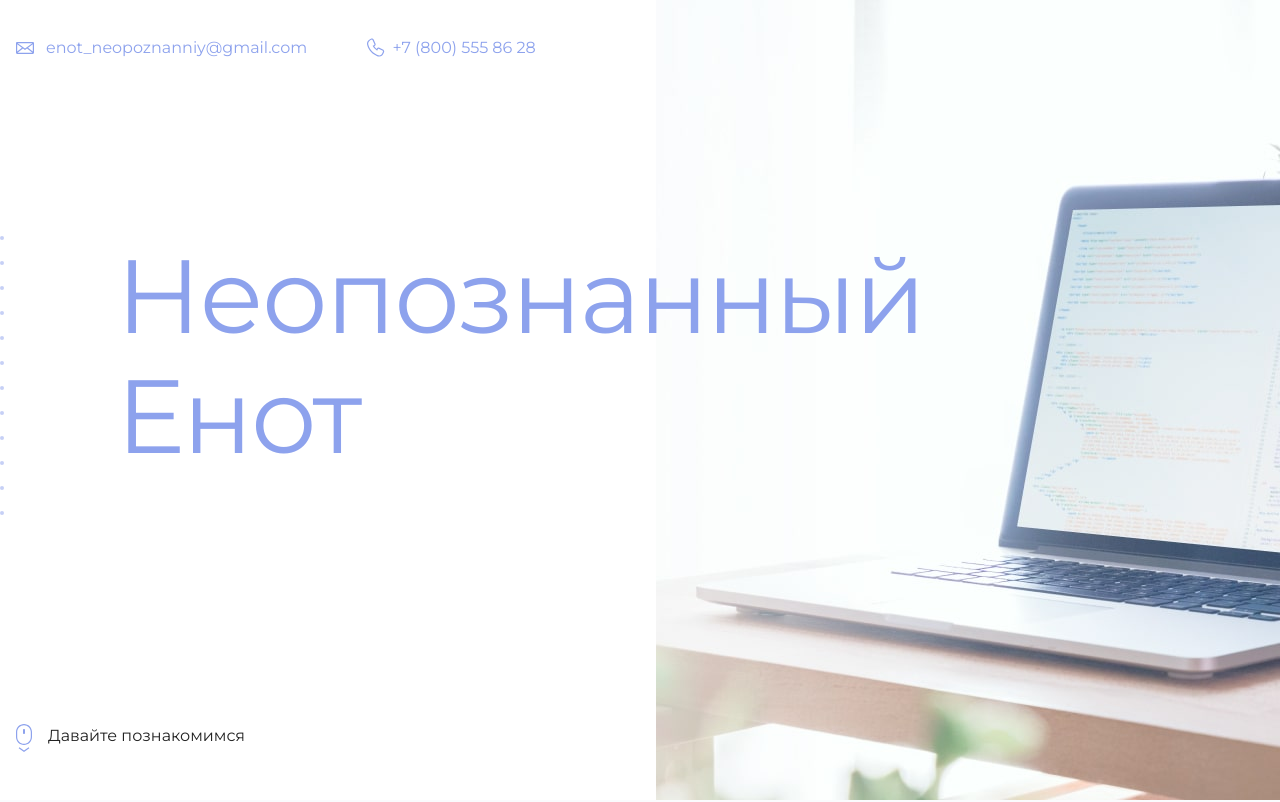
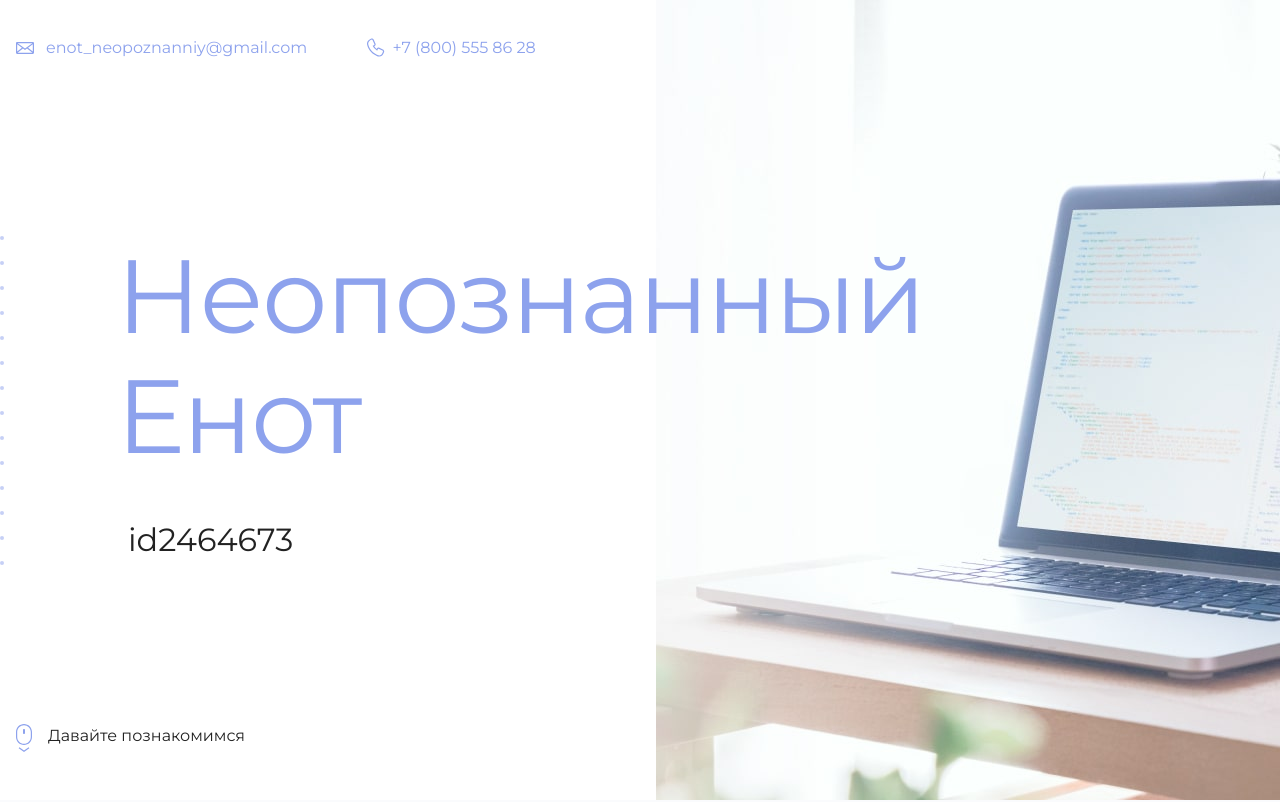
Before and after one commit to Julia-Kalachikova/git-1, a plain HTML site: page index.html in a window 1280 px wide. Shown: the top 802 px of the page. Drawn offline with Linux system fonts and the light colour scheme.

Commit message:
Update index.html

```diff
--- a/index.html
+++ b/index.html
@@ -19,7 +19,7 @@
       <section class="hero-image">
         <div class="container">
           <h1 class="heading">Неопознанный Енот</h1>
-          <p><!-- Тут ваш id на сайте Академии --></p>
+          <p>id2464673</p>
         </div>
       </section>
 
```
